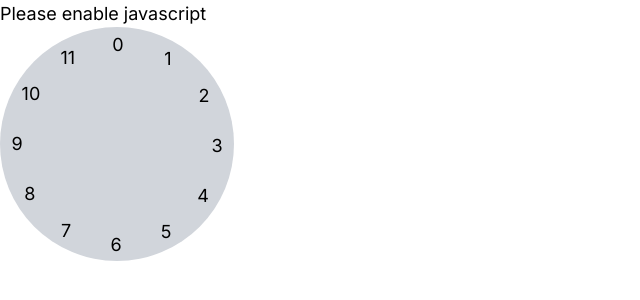
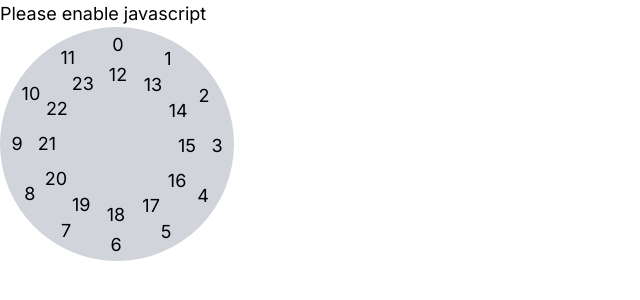
Before and after one commit to Pear-sudo/time, a Next.js app: page /test in a window 1280 px wide. Shown: the top 300 px of the page, without its empty margins (0-640 px from the left). Built offline with nearby package versions, Linux system fonts and the light colour scheme.

Commit message:
double circled clock face

```diff
--- a/src/app/elements/inputs/datetime/timeSelector.tsx
+++ b/src/app/elements/inputs/datetime/timeSelector.tsx
@@ -1,22 +1,35 @@
 import {JSX} from "react";
+import {Theme} from "@/app/theme";
 
 export function TimeSelector(prop: {}): JSX.Element {
-    const numbers = [...Array(12).keys()].map(n => {
-        const rotation = 30 * n
+    const outerNumbers = circledElements({numbers: [...Array(12).keys()]})
+    const innerNumbers = circledElements({
+        numbers: [...Array.from({length: 12},
+            (_, i) => i + 12)],
+        radius: 70
+    })
+    return (
+        <div>
+            <div className={'rounded-full bg-gray-300 w-52 h-52 flex justify-center items-center relative'}>
+                {outerNumbers}
+                {innerNumbers}
+            </div>
+        </div>
+    )
+}
+
+function circledElements(op: { numbers: number[], radius?: number }) {
+    op.radius = op.radius ?? 100
+
+    return op.numbers.map((n, index) => {
+        const rotation = 30 * index
         return (
             <div style={{
-                transform: `rotate(${rotation}deg) translate(1px, -100px) rotate(-${rotation}deg)`,
+                transform: `rotate(${rotation}deg) translate(1px, -${op.radius}px) rotate(-${rotation}deg)`,
                 transformOrigin: '0 0'
-            }} key={n} className={'absolute'}>
+            }} key={n} className={`absolute ${Theme.button}`}>
                 {n}
             </div>
         )
     })
-    return (
-        <div>
-            <div className={'rounded-full bg-gray-300 w-52 h-52 flex justify-center items-center relative'}>
-                {numbers}
-            </div>
-        </div>
-    )
 }
```
